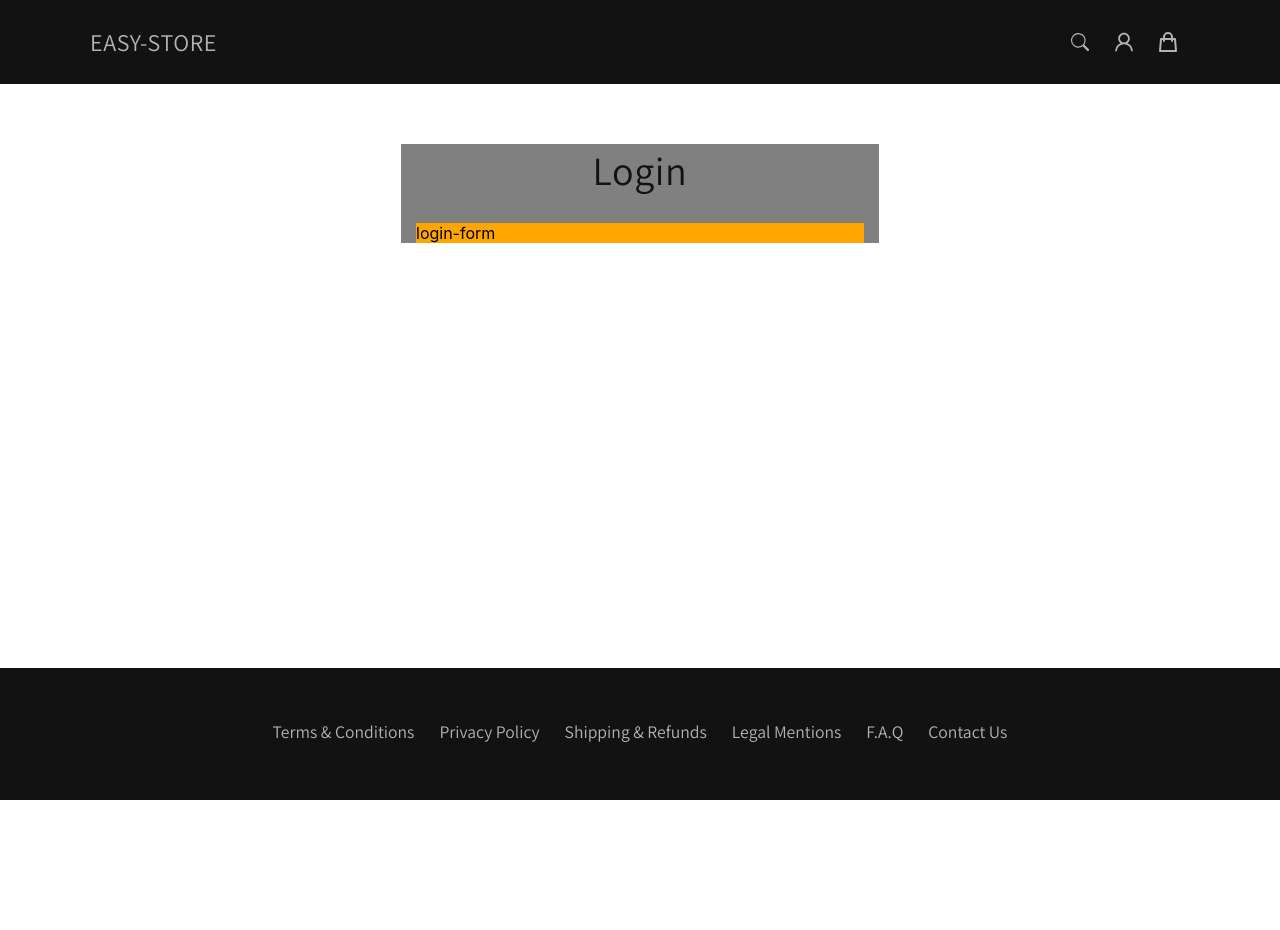
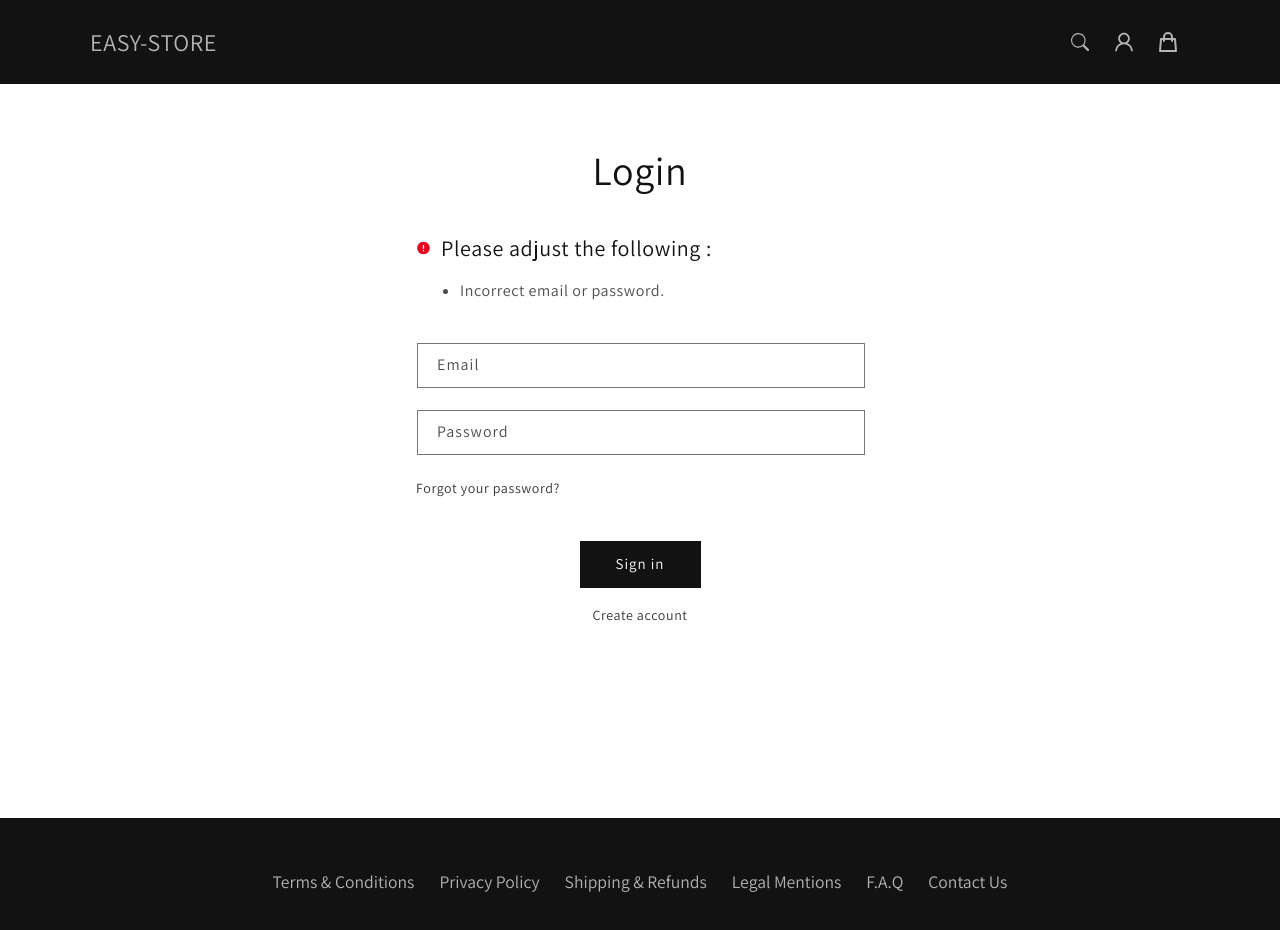
Before and after one commit to lletierce/easy-store-demo, a React (Create React App) app: page /account/login in a window 1280 px wide. Shown: the top 930 px of the page. Before the commit the page ends 800 px from the top, so only its background shows below. Built offline with nearby package versions, Linux system fonts and the light colour scheme.

Commit message:
💄 F02a: ACCOUNT > Login >LoginForm>  Add <ErrorFormMessage/>

```diff
--- /dev/null
+++ b/src/components/pages/account/login/LoginForm.js
@@ -0,0 +1,89 @@
+import styled from 'styled-components'
+import TextInput from '../../../reusable-ui/TextInput';
+import PrimaryButton from '../../../reusable-ui/PrimaryButton';
+import { theme } from '../../../../theme';
+import { useState } from 'react';
+import ErrorFormMessage from '../../error/ErrorFormMessage';
+
+export default function LoginForm() {
+  // state
+  const [isError, setIsError] = useState(true)
+
+  // comportement
+  const handleSubmit = (event) => {
+    event.preventDefault()
+    setIsError(!isError)
+ }
+
+  // rendering
+  return (
+    <LoginFormStyled action="submit" onSubmit={handleSubmit}>
+        {isError && <ErrorFormMessage className={"error-message"}/>}
+        <TextInput label={'Email'} />
+        <TextInput label={'Password'} type={"Password"} className={"last-field"}/>
+        <a className="recover-link" href="#">Forgot your password?</a>
+        <PrimaryButton label={"Sign in"} className={"btn_signin"} />
+        <a className="register-link" href="#">Create account</a>
+    </LoginFormStyled>
+  )
+}
+
+const LoginFormStyled = styled.form`
+  margin-top: calc(${theme.spacing.sm}*4);
+
+  a{
+    text-decoration: none;
+  }
+
+  .last-field{
+    margin-bottom: ${theme.spacing.sm};
+  }
+
+  .recover-link, .register-link{
+    color: rgba(18, 18, 18, 0.85);
+
+    font-family: ${theme.fonts.family.primary};
+    font-size: 14px;
+    letter-spacing: 0.6px;
+    line-height: 25px;
+
+    &:hover {
+      color: ${theme.colors.primary_dark};
+      text-decoration-thickness: 0.2rem;
+    }
+  }
+
+  .btn_signin{
+    margin: calc(${theme.spacing.sm}*4) auto 15px;
+  }
+
+  .register-link{
+    display: flex;
+    justify-content: center;
+  }
+
+  .error-message{
+    h2{
+      font-size: 18px;
+      letter-spacing: 0.6px;
+    }
+
+    .error-message-icon{
+      height: 15px;
+      width: 15px;
+      margin-right: 10px;
+    }
+
+    li{
+      font-size: 15px;
+      letter-spacing: 0.6px;
+    }
+  }
+
+  @media screen and (min-width: 750px) {
+    .error-message{
+      h2{font-size: 22px;}
+      li{font-size: 16px;}
+    }
+  }
+`;
--- a/src/components/pages/account/login/LoginPage.js
+++ b/src/components/pages/account/login/LoginPage.js
@@ -1,10 +1,8 @@
 import styled from 'styled-components'
 import Header from '../../home/Header'
 import Footer from '../../home/Footer'
-import { theme } from '../../../../theme'
-import TextInput from '../../../reusable-ui/TextInput'
-import PrimaryButton from '../../../reusable-ui/PrimaryButton'
 import Title from '../../../reusable-ui/Title'
+import LoginForm from './LoginForm'
 
 export default function LoginPage() {
   return (
@@ -12,15 +10,7 @@ export default function LoginPage() {
       <Header/>
       <div className="content">
         <Title value={"Login"} className={"login-title"}/>
-        <div className="login-form">
-          login-form
-          {/* <form>
-            <TextInput label={'Email'} />
-            <TextInput label={'Password'} type={"Password"} className={"last-field"}/>
-            <div className="recover-link">Forget your password?</div>
-            <PrimaryButton label={"Sign in"} className={"btn_signin"} />
-          </form> */}
-        </div>
+        <LoginForm />
       </div>
       <Footer/>
     </LoginPageStyled>
@@ -36,19 +26,13 @@ const LoginPageStyled = styled.div`
   grid-template-rows:    64px 1fr 132px;
 
   .content{
-    background: gray;
-
     max-width: 334px;
     box-sizing: border-box;
     width: 100%;
     height: max-content;
 
-    margin: 60px auto 90px;
+    margin: 60px auto 190px;
     padding: 0 15px;
-  }
-
-  .content .login-form{
-    background: orange;
   }
 
   .content .login-title{
@@ -59,16 +43,6 @@ const LoginPageStyled = styled.div`
 
     text-transform: capitalize;
     letter-spacing: 0.6px;
-  }
-
-  .content .login-form .last-field{
-    margin-bottom: 10px;
-  }
-
-  .content .login-form .btn_signin{
-    /* margin-top: calc(${theme.spacing.sm}*4); */
-    margin: calc(${theme.spacing.sm}*4) auto 15px;
-
   }
 
   @media screen and (min-width: 750px) {
--- a/src/components/pages/error/ErrorFormMessage.js
+++ b/src/components/pages/error/ErrorFormMessage.js
@@ -4,16 +4,17 @@ import Icon from '../../reusable-ui/Icon'
 import styled from 'styled-components'
 import { theme } from '../../../theme'
 
-export default function ErrorFormMessage() {
+export default function ErrorFormMessage({ className }) {
   return (
-    <ErrorFormMessageStyled>
+    <ErrorFormMessageStyled className={className}>
         <div className="error-message-title">
             <Icon icon={<MdError/>} className={"error-message-icon"}/>
             <h2> Please adjust the following :</h2>
         </div>
         <div className="error-message-list">
             <ul>
-                <li>Email is invalid</li>
+                {/* <li>Email is invalid</li> */}
+                <li>Incorrect email or password.</li>
             </ul>
         </div>
     </ErrorFormMessageStyled>
@@ -56,7 +57,7 @@ const ErrorFormMessageStyled = styled.div`
 
         ul{
 
-            padding-left: calc(${theme.spacing.sm}*2);
+            padding-left: calc(${theme.spacing.sm}*4.4);
             margin: 0;
 
             font-family: ${theme.fonts.family.primary};
```
